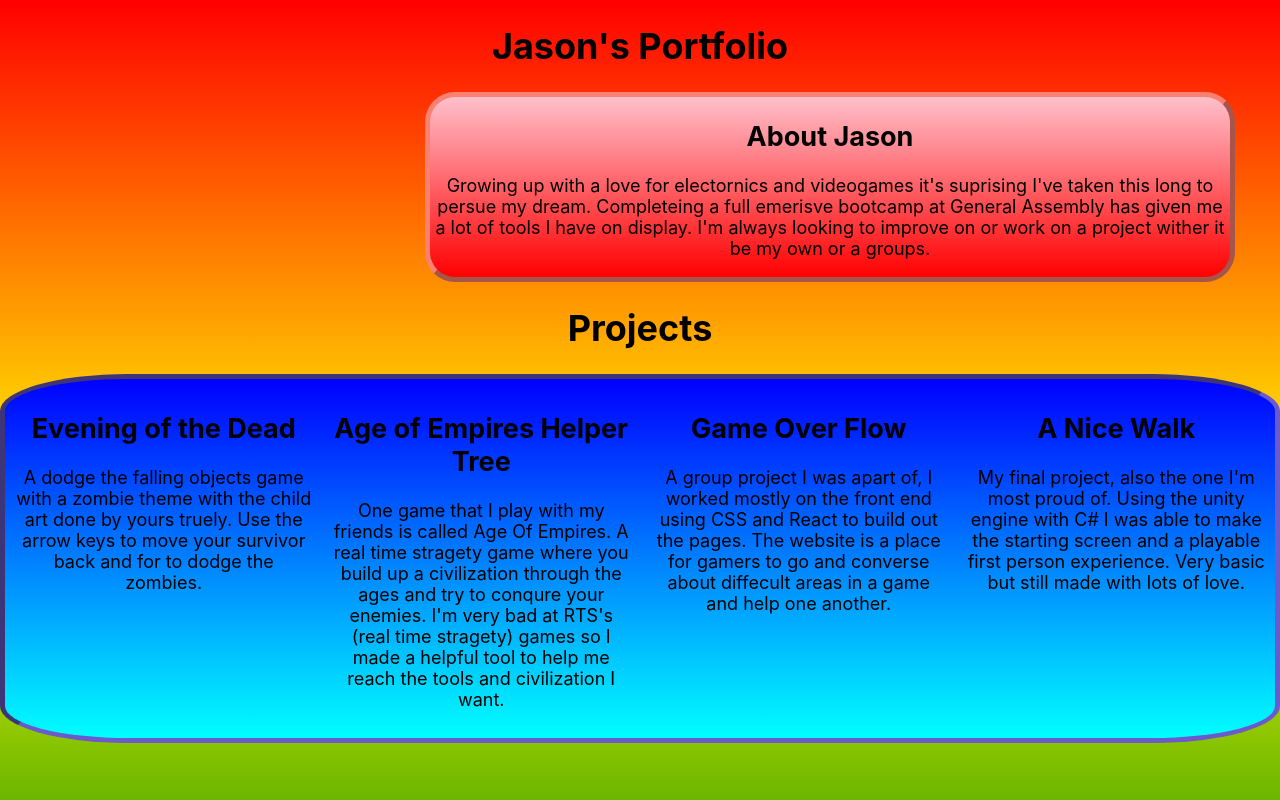
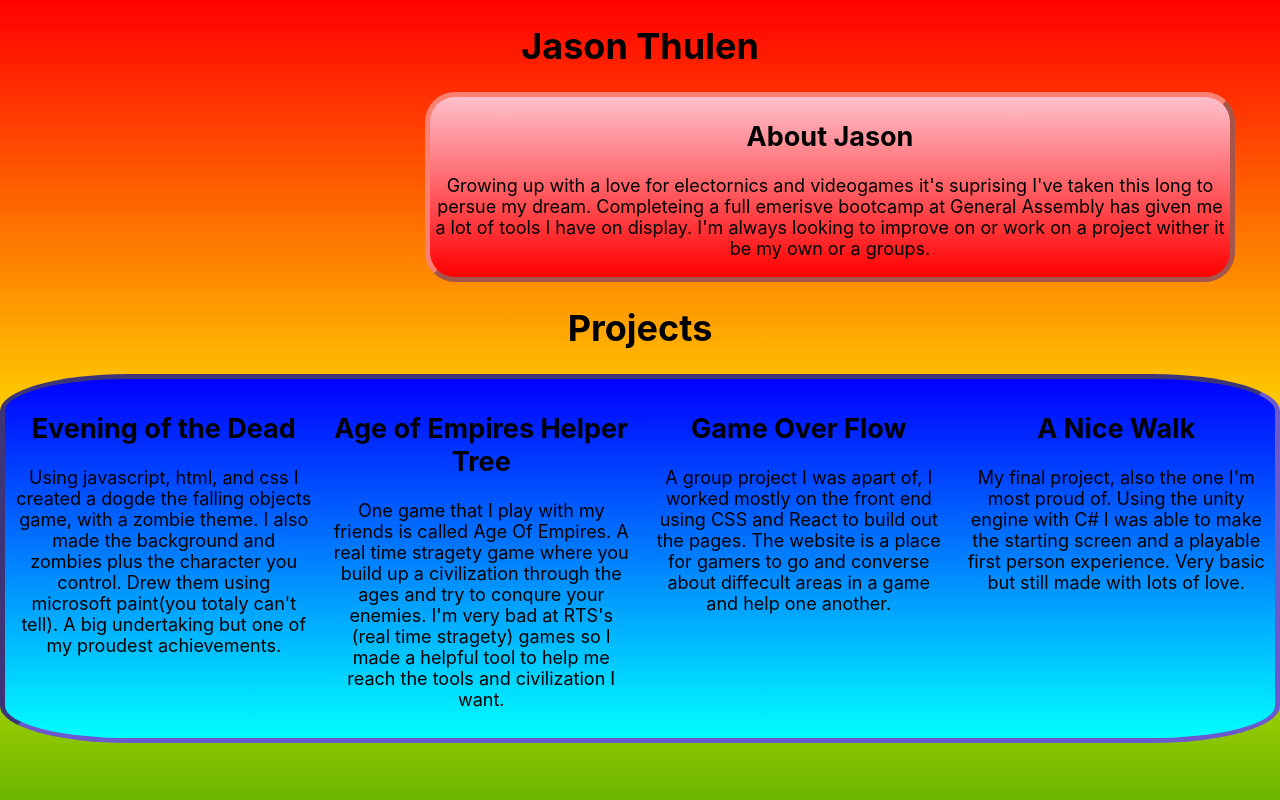
Before and after one commit to jaysun025/portfolio, a React (Create React App) app: page / in a window 1280 px wide. Shown: the top 800 px of the page. Built offline with nearby package versions, Linux system fonts and the light colour scheme.

Commit message:
changed title a and zombie game text

```diff
--- a/src/App.js
+++ b/src/App.js
@@ -5,7 +5,7 @@ function App() {
   return (
     <div className = 'background'>
     <header>
-      <h1>Jason's Portfolio</h1>
+      <h1>Jason Thulen</h1>
     </header>
     <div className = 'aboutMe'>
         <h2>About Jason</h2>
@@ -21,9 +21,9 @@ function App() {
     <div className = 'zombies'>
         <h2>Evening of the Dead</h2>
           <p>
-              A dodge the falling objects game with a zombie theme with the child
-              art done by yours truely. Use the arrow keys to move your survivor
-              back and for to dodge the zombies.
+              Using javascript, html, and css I created a dogde the falling objects game, with a zombie theme.
+              I also made the background and zombies plus the character you control. Drew them using microsoft
+              paint(you totaly can't tell). A big undertaking but one of my proudest achievements.
           </p>
     </div>
     <div className = 'ageOfEmpiresTwo'>
```
